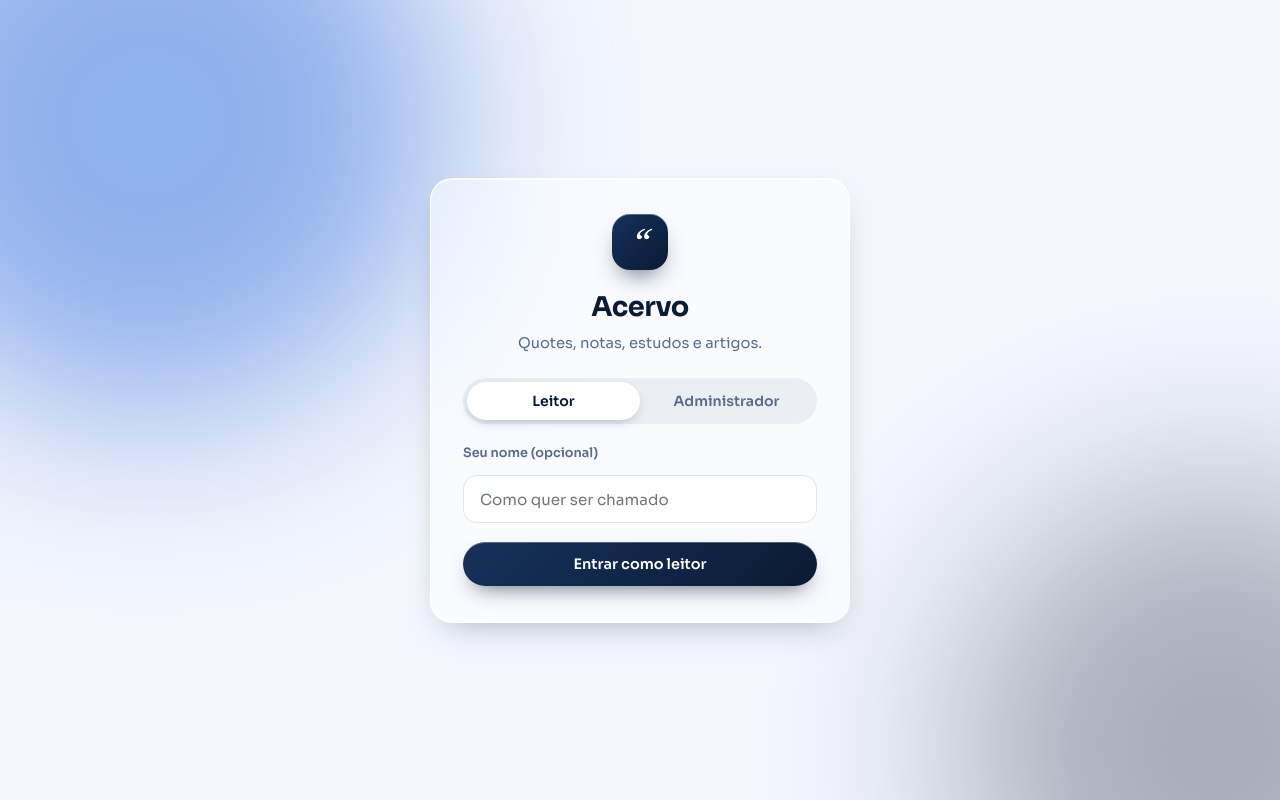
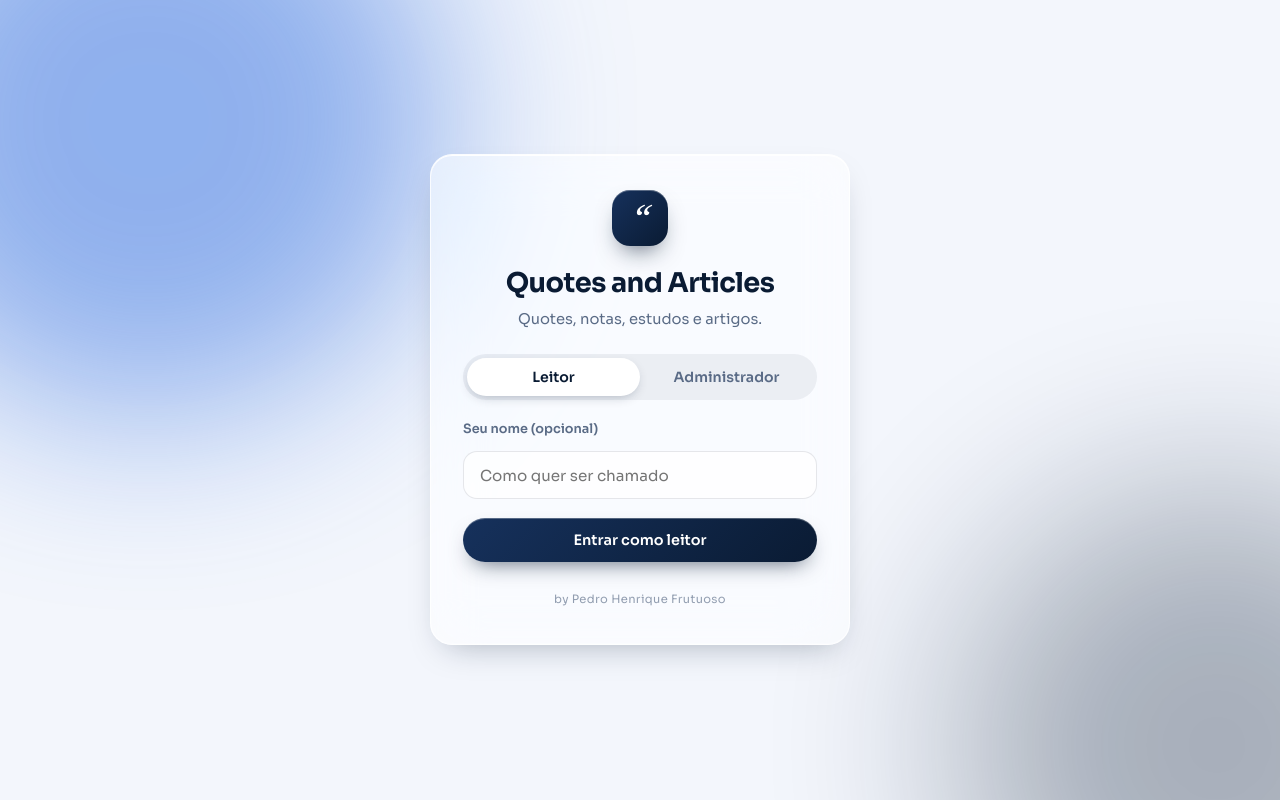
Before and after one commit to ppoohbjjhhg/quotesandarticles, a plain HTML site: page html/login.html in a window 1280 px wide. Drawn offline with Linux system fonts and the light colour scheme.

Commit message:
Adiciona assinatura na página de login

```diff
--- a/css/style.css
+++ b/css/style.css
@@ -131,3 +131,5 @@ input.plain{font-weight:700;font-size:1.05rem}
   .col-head{top:.6rem}
 }
 @media (prefers-reduced-motion:reduce){*{animation:none!important;transition:none!important}.reveal{opacity:1;transform:none}html{scroll-behavior:auto}}
+
+.credit{margin-top:1.8rem;font-size:.72rem;letter-spacing:.03em;color:var(--muted);opacity:.65}
--- a/html/login.html
+++ b/html/login.html
@@ -13,7 +13,7 @@
 <main class="auth-wrap">
   <section class="auth-card glass" id="card">
     <div class="mark" aria-hidden="true">“</div>
-    <h1>Acervo</h1>
+    <h1>Quotes and Articles</h1>
     <p class="sub">Quotes, notas, estudos e artigos.</p>
 
     <div class="seg" id="seg" data-i="0" role="tablist">
@@ -33,6 +33,7 @@
       <p class="err" id="err" role="alert"></p>
       <button class="btn btn-primary" type="submit">Entrar como administrador</button>
     </form>
+    <p class="credit">by Pedro Henrique Frutuoso</p>
   </section>
 </main>
 <script src="../js/ui.js"></script>
```
